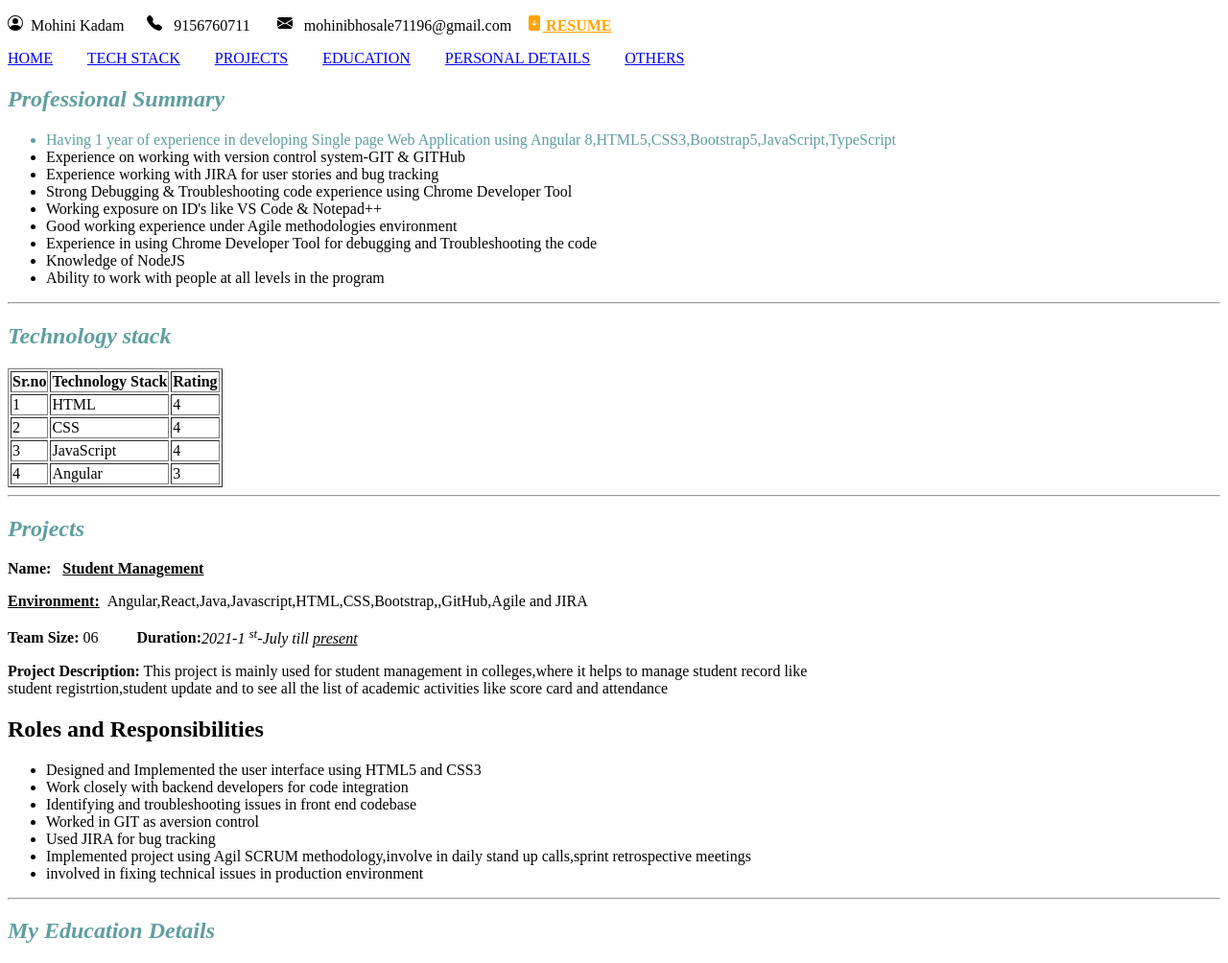
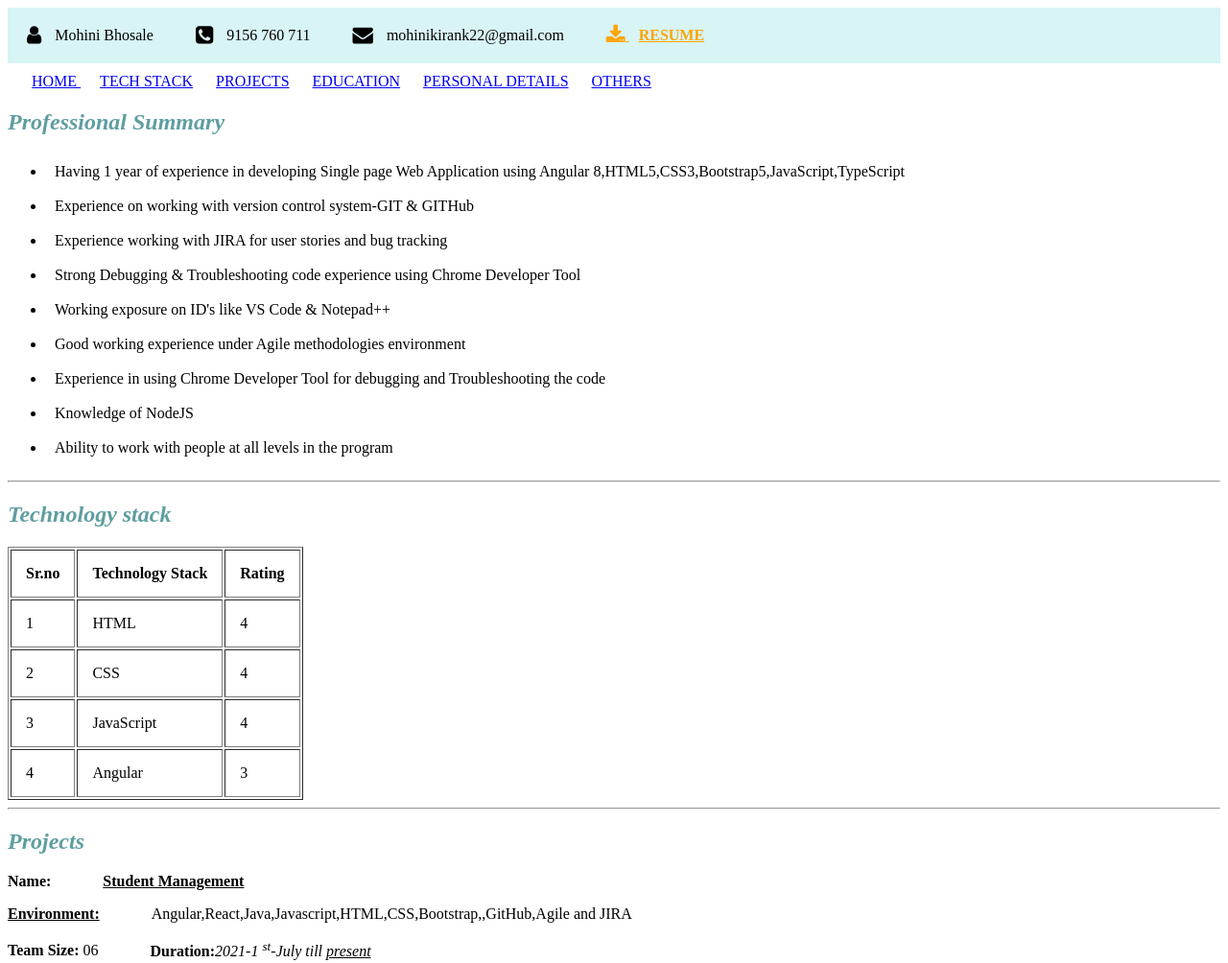
Before and after one commit to Mohinikirank/my-profile, a plain HTML site: page index.html in a window 1280 px wide. Shown: the top 1004 px of the page at 96% size. Drawn offline with Linux system fonts and the light colour scheme.

Commit message:
update using padding ,margin and font awesome icons
update using padding ,margin and font awesome icons

```diff
--- a/index.html
+++ b/index.html
@@ -5,8 +5,23 @@
     <meta name="viewport" content="width=device-width, initial-scale=1.0" />
     <title>My Profile</title>
     <link rel="shortcut icon" href="mk.png" type="image/x-icon">
+    <!-- CDN Link -->
+    <link rel="stylesheet" href="https://cdnjs.cloudflare.com/ajax/libs/font-awesome/4.7.0/css/font-awesome.min.css">
     <style>
-      #RESUME{
+      header{
+        padding: 20px;
+        background-color: rgb(216, 244, 245);
+      }
+      nav{
+        margin: 10px;
+      }
+      li{
+        padding: 9px;
+      }
+      td,th{
+         padding: 15px;
+      }
+      #resume{
         color: orange;
         font-weight: bolder;
       }
@@ -14,69 +29,57 @@
         color: cadetblue;
         font-style: italic;
       }
+      .header-info{
+        margin-right: 40px;
+        margin-left: 10px;
+      }
+      #resume-text{
+        margin-left: 10px;
+      }
+      #nav-txt{
+        margin-left: 10px;
+        padding: 5px;
+      }
+      #project-txt{
+        padding: 30px;
+        margin: 20px;
+      }
+      .media{
+        margin: 10px;
+        padding: 5px;
+      }
     </style>
   </head>
   <body>
-    <!-- Header section -->
-    <header>
-      <p>
-        <svg xmlns="http://www.w3.org/2000/svg" width="16" height="16" fill="currentColor" class="bi bi-person-circle" viewBox="0 0 16 16">
-          <path d="M11 6a3 3 0 1 1-6 0 3 3 0 0 1 6 0"/>
-          <path fill-rule="evenodd" d="M0 8a8 8 0 1 1 16 0A8 8 0 0 1 0 8m8-7a7 7 0 0 0-5.468 11.37C3.242 11.226 4.805 10 8 10s4.757 1.225 5.468 2.37A7 7 0 0 0 8 1"/>
-        </svg>
-        &nbsp;Mohini Kadam&nbsp; &nbsp; &nbsp;
-        <svg
-          xmlns="http://www.w3.org/2000/svg"
-          width="16"
-          height="16"
-          fill="currentColor"
-          class="bi bi-telephone-fill"
-          viewBox="0 0 16 16"
-        >
-          <path
-            fill-rule="evenodd"
-            d="M1.885.511a1.745 1.745 0 0 1 2.61.163L6.29 2.98c.329.423.445.974.315 1.494l-.547 2.19a.68.68 0 0 0 .178.643l2.457 2.457a.68.68 0 0 0 .644.178l2.189-.547a1.75 1.75 0 0 1 1.494.315l2.306 1.794c.829.645.905 1.87.163 2.611l-1.034 1.034c-.74.74-1.846 1.065-2.877.702a18.6 18.6 0 0 1-7.01-4.42 18.6 18.6 0 0 1-4.42-7.009c-.362-1.03-.037-2.137.703-2.877z"
-          />
-        </svg>
-        &nbsp; 9156760711 &nbsp; &nbsp; &nbsp;
-        <svg
-          xmlns="http://www.w3.org/2000/svg"
-          width="16"
-          height="16"
-          fill="currentColor"
-          class="bi bi-envelope-fill"
-          viewBox="0 0 16 16"
-        >
-          <path
-            d="M.05 3.555A2 2 0 0 1 2 2h12a2 2 0 0 1 1.95 1.555L8 8.414zM0 4.697v7.104l5.803-3.558zM6.761 8.83l-6.57 4.027A2 2 0 0 0 2 14h12a2 2 0 0 0 1.808-1.144l-6.57-4.027L8 9.586zm3.436-.586L16 11.801V4.697z"
-          />
-        </svg>
-        &nbsp; mohinibhosale71196@gmail.com &nbsp;&nbsp;
-        <a href="assets/kirancv24 (2).pdf" id="RESUME" download>
-          <svg xmlns="http://www.w3.org/2000/svg" width="16" height="16" fill="currentColor" class="bi bi-file-arrow-down-fill" viewBox="0 0 16 16">
-            <path d="M12 0H4a2 2 0 0 0-2 2v12a2 2 0 0 0 2 2h8a2 2 0 0 0 2-2V2a2 2 0 0 0-2-2M8 5a.5.5 0 0 1 .5.5v3.793l1.146-1.147a.5.5 0 0 1 .708.708l-2 2a.5.5 0 0 1-.708 0l-2-2a.5.5 0 1 1 .708-.708L7.5 9.293V5.5A.5.5 0 0 1 8 5"/>
-          </svg>
-          RESUME </a>
-      </p>
-    </header>
+    <!-- Header Section -->
+   <header>
+      <i class="fa fa-user fa-lg" aria-hidden="true"></i>
+      <span class="header-info">Mohini Bhosale </span>
+      <i class="fa fa-phone-square fa-lg" aria-hidden="true"></i>
+      <span class="header-info"> 9156 760 711 </span>
+      <i class="fa fa-envelope fa-lg" aria-hidden="true"></i>
+      <span class="header-info">mohinikirank22@gmail.com </span>
+      <a href="assets/kirancv24 (2).pdf" download id="resume">  <i class="fa fa-download fa-lg" aria-hidden="true"></i> <span id="resume-text">RESUME</span>  </a>
+</header>
+
 
     <!-- Navigation Section -->
     <nav>
-      <a href="#home">HOME</a> &nbsp; &nbsp; &nbsp; &nbsp;
-      <a href="#techStack">TECH STACK</a> &nbsp; &nbsp; &nbsp; &nbsp;
-      <a href="#project">PROJECTS</a> &nbsp; &nbsp; &nbsp; &nbsp;
-      <a href="#education">EDUCATION</a> &nbsp; &nbsp; &nbsp; &nbsp;
-      <a href="personalDetails.html" target="_blank">PERSONAL DETAILS</a> &nbsp; &nbsp; &nbsp; &nbsp;
-      <a href="others.html" target="_blank">OTHERS</a>
+      <a href="#home"> <span id="nav-txt">HOME </span></a>
+      <a href="#techStack"><span id="nav-txt">TECH STACK</span></a>
+      <a href="#project"><span id="nav-txt"> PROJECTS</span></a>
+      <a href="#education"> <span id="nav-txt">EDUCATION</span></a>
+      <a href="personalDetails.html" target="_blank"> <span id="nav-txt">PERSONAL DETAILS</span></a>
+      <a href="others.html" target="_blank"><span id="nav-txt">OTHERS</span></a>
     </nav>
 
     <!-- Main Section -->
-    <section>
+
       <!-- HOME Section -->
       <section id="home">
         <h2 class="heading">Professional Summary</h2>
         <ul>
-          <li style="color:cadetblue;">
+          <li>
             Having 1 year of experience in developing Single page Web
             Application using Angular
             8,HTML5,CSS3,Bootstrap5,JavaScript,TypeScript
@@ -143,9 +146,9 @@
        <!-- Project Section -->
       <section id="project">
         <h2 class="heading">Projects</h2>
-        <p><strong>Name: &nbsp;&nbsp;<u>Student Management</u></strong></p>
-        <p><strong><u>Environment:</u></strong>&nbsp;&nbsp;Angular,React,Java,Javascript,HTML,CSS,Bootstrap,,GitHub,Agile and JIRA</p>
-        <p><strong>Team Size:</strong> 06 &nbsp;&nbsp;&nbsp;&nbsp;&nbsp;&nbsp;&nbsp;&nbsp; <strong>Duration:</strong><i>2021-1 <sup>st</sup>-July till <u>present</i></u></p>
+        <p><strong>Name: <span id="project-txt"><u>Student Management</u></strong></span></p>
+        <p><strong><u>Environment:</u></strong> <span id="project-txt">Angular,React,Java,Javascript,HTML,CSS,Bootstrap,,GitHub,Agile and JIRA </span></p>
+        <p><strong>Team Size:</strong> 06 <span id="project-txt"><strong>Duration:</strong><i>2021-1 <sup>st</sup>-July till <u>present</i></u> </span></p>
          <p><strong>Project Description:</strong> This project is mainly used for student management in colleges,where it helps to manage student record like<br>student registrtion,student update and to see all the list of academic activities like score card and attendance</p>
 
          <h2> Roles and Responsibilities</h2>
@@ -236,15 +239,9 @@
       <hr>
     <!-- Footer section -->
     <footer>
-    <a href="https://www.facebook.com"target="blank"><svg xmlns="http://www.w3.org/2000/svg" width="16" height="16" fill="currentColor" class="bi bi-facebook" viewBox="0 0 16 16">
-      <path d="M16 8.049c0-4.446-3.582-8.05-8-8.05C3.58 0-.002 3.603-.002 8.05c0 4.017 2.926 7.347 6.75 7.951v-5.625h-2.03V8.05H6.75V6.275c0-2.017 1.195-3.131 3.022-3.131.876 0 1.791.157 1.791.157v1.98h-1.009c-.993 0-1.303.621-1.303 1.258v1.51h2.218l-.354 2.326H9.25V16c3.824-.604 6.75-3.934 6.75-7.951"/>
-    </svg></a>&nbsp;&nbsp;
-    <a href="https://www.linkedin.com/login"><svg xmlns="http://www.w3.org/2000/svg" width="16" height="16" fill="currentColor" class="bi bi-linkedin" viewBox="0 0 16 16">
-      <path d="M0 1.146C0 .513.526 0 1.175 0h13.65C15.474 0 16 .513 16 1.146v13.708c0 .633-.526 1.146-1.175 1.146H1.175C.526 16 0 15.487 0 14.854zm4.943 12.248V6.169H2.542v7.225zm-1.2-8.212c.837 0 1.358-.554 1.358-1.248-.015-.709-.52-1.248-1.342-1.248S2.4 3.226 2.4 3.934c0 .694.521 1.248 1.327 1.248zm4.908 8.212V9.359c0-.216.016-.432.08-.586.173-.431.568-.878 1.232-.878.869 0 1.216.662 1.216 1.634v3.865h2.401V9.25c0-2.22-1.184-3.252-2.764-3.252-1.274 0-1.845.7-2.165 1.193v.025h-.016l.016-.025V6.169h-2.4c.03.678 0 7.225 0 7.225z"/>
-    </svg></a>&nbsp;&nbsp;
-    <a href="https://www.instagram.com/?hl=en" target="_blank"><svg xmlns="http://www.w3.org/2000/svg" width="16" height="16" fill="currentColor" class="bi bi-instagram" viewBox="0 0 16 16">
-      <path d="M8 0C5.829 0 5.556.01 4.703.048 3.85.088 3.269.222 2.76.42a3.9 3.9 0 0 0-1.417.923A3.9 3.9 0 0 0 .42 2.76C.222 3.268.087 3.85.048 4.7.01 5.555 0 5.827 0 8.001c0 2.172.01 2.444.048 3.297.04.852.174 1.433.372 1.942.205.526.478.972.923 1.417.444.445.89.719 1.416.923.51.198 1.09.333 1.942.372C5.555 15.99 5.827 16 8 16s2.444-.01 3.298-.048c.851-.04 1.434-.174 1.943-.372a3.9 3.9 0 0 0 1.416-.923c.445-.445.718-.891.923-1.417.197-.509.332-1.09.372-1.942C15.99 10.445 16 10.173 16 8s-.01-2.445-.048-3.299c-.04-.851-.175-1.433-.372-1.941a3.9 3.9 0 0 0-.923-1.417A3.9 3.9 0 0 0 13.24.42c-.51-.198-1.092-.333-1.943-.372C10.443.01 10.172 0 7.998 0zm-.717 1.442h.718c2.136 0 2.389.007 3.232.046.78.035 1.204.166 1.486.275.373.145.64.319.92.599s.453.546.598.92c.11.281.24.705.275 1.485.039.843.047 1.096.047 3.231s-.008 2.389-.047 3.232c-.035.78-.166 1.203-.275 1.485a2.5 2.5 0 0 1-.599.919c-.28.28-.546.453-.92.598-.28.11-.704.24-1.485.276-.843.038-1.096.047-3.232.047s-2.39-.009-3.233-.047c-.78-.036-1.203-.166-1.485-.276a2.5 2.5 0 0 1-.92-.598 2.5 2.5 0 0 1-.6-.92c-.109-.281-.24-.705-.275-1.485-.038-.843-.046-1.096-.046-3.233s.008-2.388.046-3.231c.036-.78.166-1.204.276-1.486.145-.373.319-.64.599-.92s.546-.453.92-.598c.282-.11.705-.24 1.485-.276.738-.034 1.024-.044 2.515-.045zm4.988 1.328a.96.96 0 1 0 0 1.92.96.96 0 0 0 0-1.92m-4.27 1.122a4.109 4.109 0 1 0 0 8.217 4.109 4.109 0 0 0 0-8.217m0 1.441a2.667 2.667 0 1 1 0 5.334 2.667 2.667 0 0 1 0-5.334"/>
-    </svg></a>
+    <a href="https://www.facebook.com"target="blank"><span class="media"><i class="fa fa-facebook" aria-hidden="true"></i></span></a>
+    <a href="https://www.linkedin.com/login"><span class="media"><i class="fa fa-linkedin" aria-hidden="true"></i></span></a>
+    <a href="https://www.instagram.com/?hl=en" target="_blank"><span class="media"><i class="fa fa-instagram" aria-hidden="true"></i></span></a>
     </footer>
     <section>
       <!-- Copy write section -->
```
Also changed, not shown: cssBoxModel.html (added, +31 -0 lines), cssElementPart.html (+4 -1 lines), selectors.html (+1 -1 lines).
